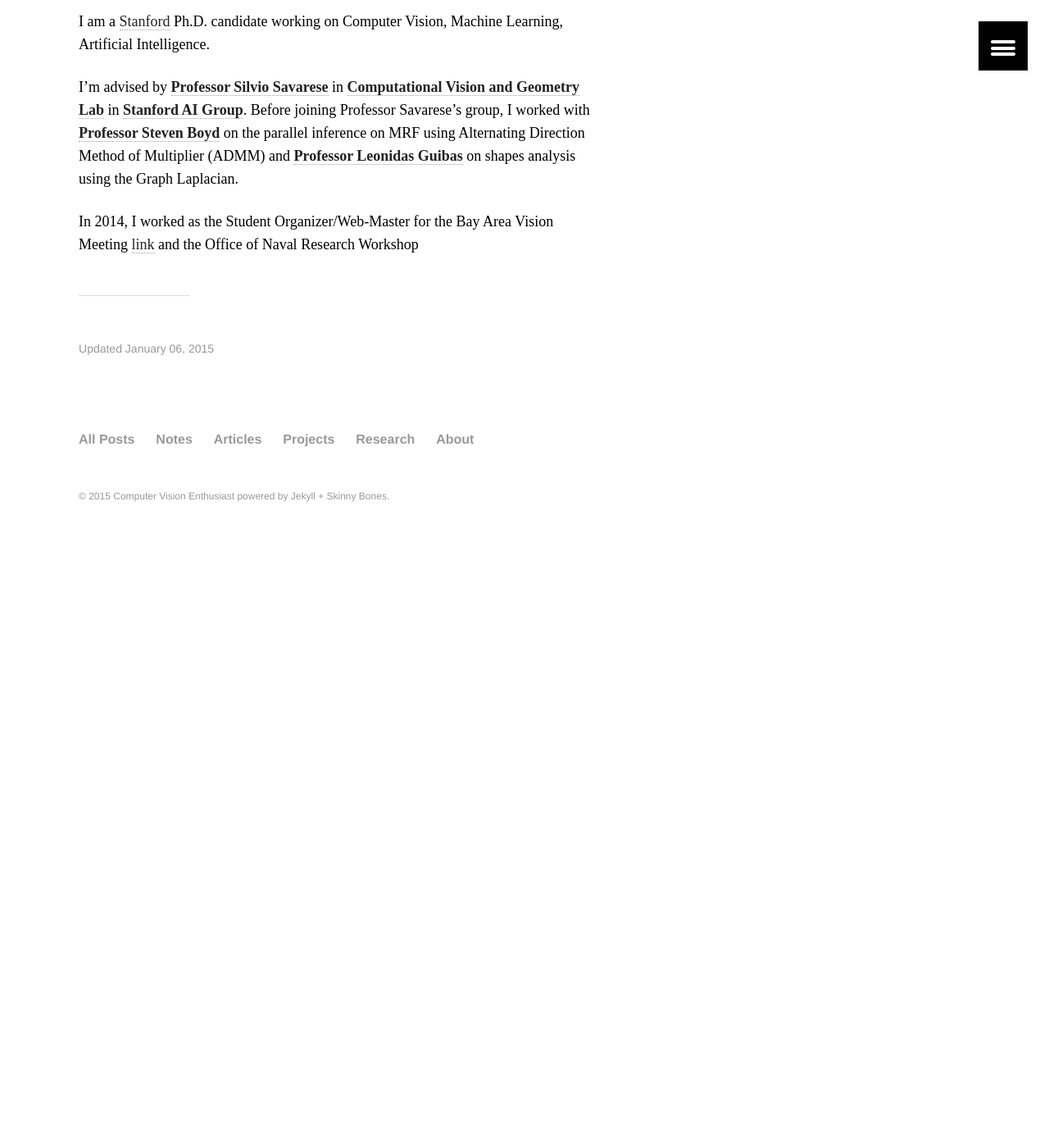
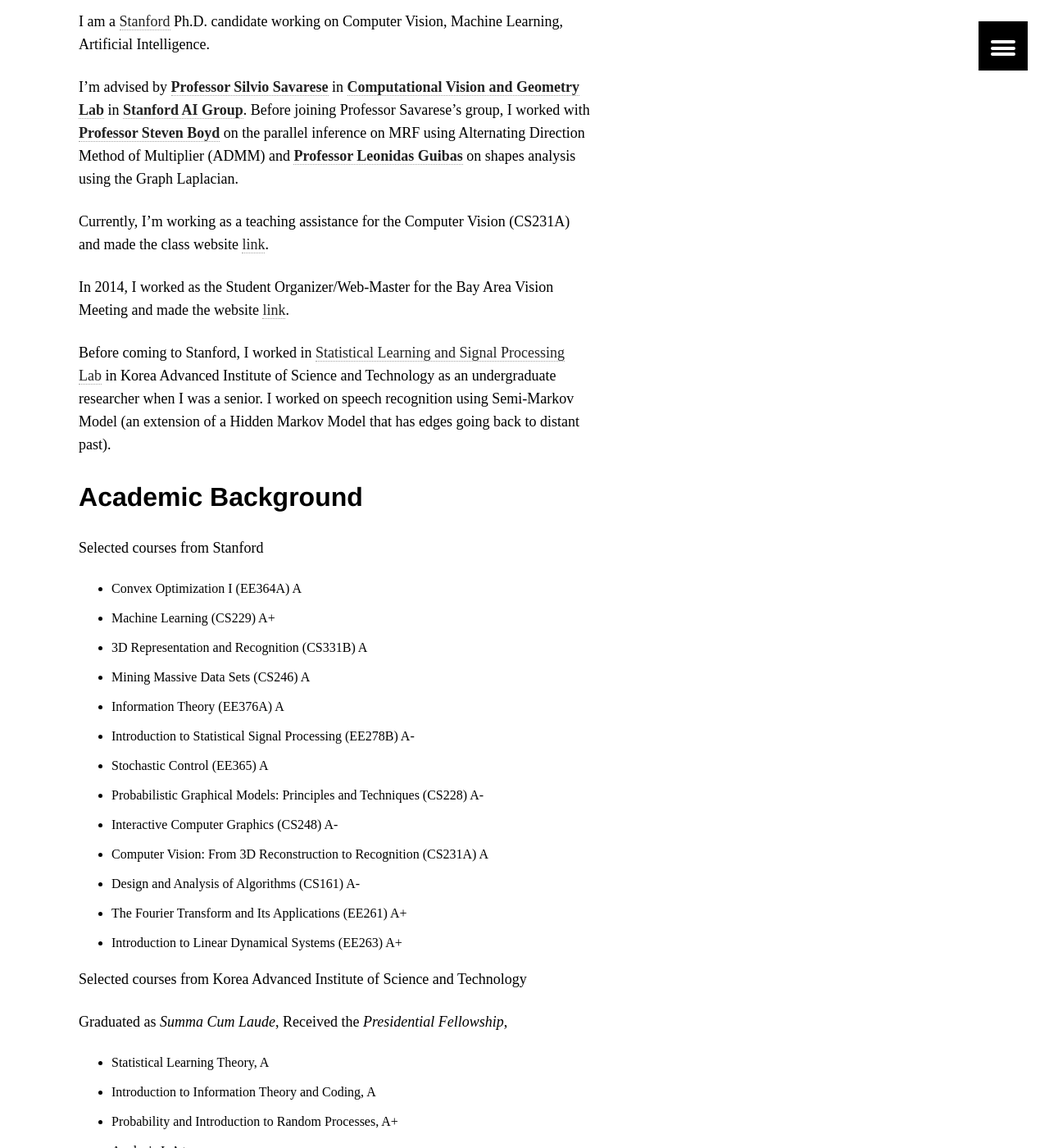
Before and after one commit to antran89/blog, a Jekyll site: the page built from about/index.md, in a window 1280 px wide and 1400 px high, scrolled down 202 px. Shown: the whole window at 82% size. Built offline with Jekyll 4.4.1, drawn with Linux system fonts in a browser that asks for light colours; before the commit the page ends 900 px from its top, so only the background shows below that; some of the changed text lies outside the part shown.

Commit message:
about page update

```diff
--- a/about/index.md
+++ b/about/index.md
@@ -16,4 +16,46 @@
 
 I'm advised by <a href="http://cvgl.stanford.edu/silvio/"><b>Professor Silvio Savarese</b></a> in <a href="http://cvgl.stanford.edu/"><b>Computational Vision and Geometry Lab</b></a> in <a href="http://ai.stanford.edu"><b>Stanford AI Group</b></a>. Before joining Professor Savarese's group, I worked with <a href="http://www.stanford.edu/~boyd/"><b>Professor Steven Boyd</b></a> on the parallel inference on MRF using Alternating Direction Method of Multiplier (ADMM) and <a href="http://geometry.stanford.edu"><b>Professor Leonidas Guibas</b></a> on shapes analysis using the Graph Laplacian.
 
-In 2014, I worked as the Student Organizer/Web-Master for the Bay Area Vision Meeting <a href="http://cvgl.stanford.edu/BAVM14">link</a> and the Office of Naval Research Workshop
+Currently, I’m working as a teaching assistance for the Computer Vision (CS231A) and made the class website <a href="http://cs231a.stanford.edu/">link</a>.
+
+In 2014, I worked as the Student Organizer/Web-Master for the Bay Area Vision Meeting and made the website <a href="http://cvgl.stanford.edu/BAVM14">link</a>.
+
+Before coming to Stanford, I worked in <a href="http://slsp.kaist.ac.kr/">Statistical Learning and Signal Processing Lab</a> in Korea Advanced Institute of Science and Technology as an undergraduate researcher when I was a senior. I worked on speech recognition using Semi-Markov Model (an extension of a Hidden Markov Model that has edges going back to distant past).
+
+
+## Academic Background
+
+Selected courses from Stanford
+
+- Convex Optimization I (EE364A) A
+- Machine Learning (CS229) A+
+- 3D Representation and Recognition (CS331B) A
+- Mining Massive Data Sets (CS246) A
+- Information Theory (EE376A) A
+- Introduction to Statistical Signal Processing (EE278B) A-
+- Stochastic Control (EE365) A
+- Probabilistic Graphical Models: Principles and Techniques (CS228) A-
+- Interactive Computer Graphics (CS248) A-
+- Computer Vision: From 3D Reconstruction to Recognition (CS231A) A
+- Design and Analysis of Algorithms (CS161) A-
+- The Fourier Transform and Its Applications (EE261) A+
+- Introduction to Linear Dynamical Systems (EE263) A+
+
+Selected courses from Korea Advanced Institute of Science and Technology
+
+Graduated as *Summa Cum Laude*,
+Received the *Presidential Fellowship*,
+
+- Statistical Learning Theory, A
+- Introduction to Information Theory and Coding, A
+- Probability and Introduction to Random Processes, A+
+- Analysis I, A+
+- Applied Mathematical Analysis, A+
+- Calculus II, A+
+- Data Structure, A+
+- Linear Algebra, A+
+
+## Honors
+
+- The 36th Korea Foundation for Advanced Studies (KFAS) Fellowship for Graduate Study
+- The 5th Presidential Fellowship for Undergraduate Study
```
Also changed, not shown: _posts/notes/2015-01-05-git-notes.md (+8 -0 lines), _posts/notes/2015-02-15-ctags-notes.md (+2 -2 lines), _posts/notes/2015-02-18-markdown-cheatsheet.md (added, +27 -0 lines), _posts/research/2015-02-07-kNN-on-high-dimensional-data.md (+5 -4 lines), _posts/research/2015-02-18-distance-metric-in-high-dimension.md (added, +34 -0 lines), images/rendering.png (added).
